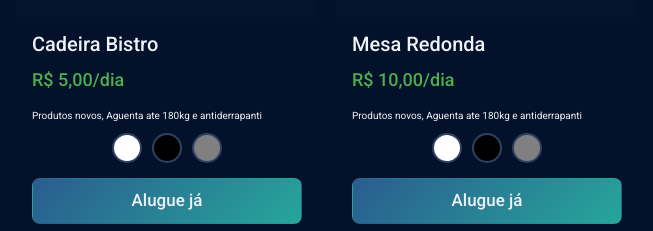
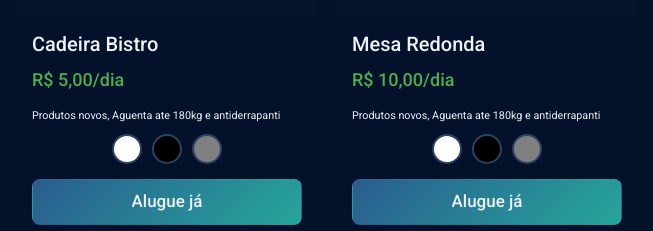
Before and after one commit to mortari23/Wendel-Aluguel, a plain HTML site: page Site Wendell/index.html in a window 1280 px wide. Shown: the part 1759-1990 px from the top of the page, 313-966 px from the left. Drawn offline with nearby package versions, Linux system fonts and the light colour scheme.

Commit message:
class na descrição do produto

```diff
--- a/Site Wendell/estilo.css
+++ b/Site Wendell/estilo.css
@@ -430,8 +430,8 @@ section {
   margin-bottom: 1.5rem;
 }
 
-.card-content.descricao{
-
+.descricao{
+  font-size: 10.8px;
 }
 
 .color-options {
--- a/Site Wendell/index.html
+++ b/Site Wendell/index.html
@@ -211,7 +211,7 @@
           <div class="card-content">
             <h3>Mesa Redonda</h3>
             <p class="price">R$ 10,00/dia</p>
-            <p>Produtos novos, Aguenta ate 180kg e antiderrapanti</p>
+            <p class="descricao">Produtos novos, Aguenta ate 180kg e antiderrapanti</p>
             <div class="color-options">
               <button class="color-btn white" onclick="changeColor('chair2', 'white')"></button>
               <button class="color-btn black" onclick="changeColor('chair2', 'black')"></button>
```
